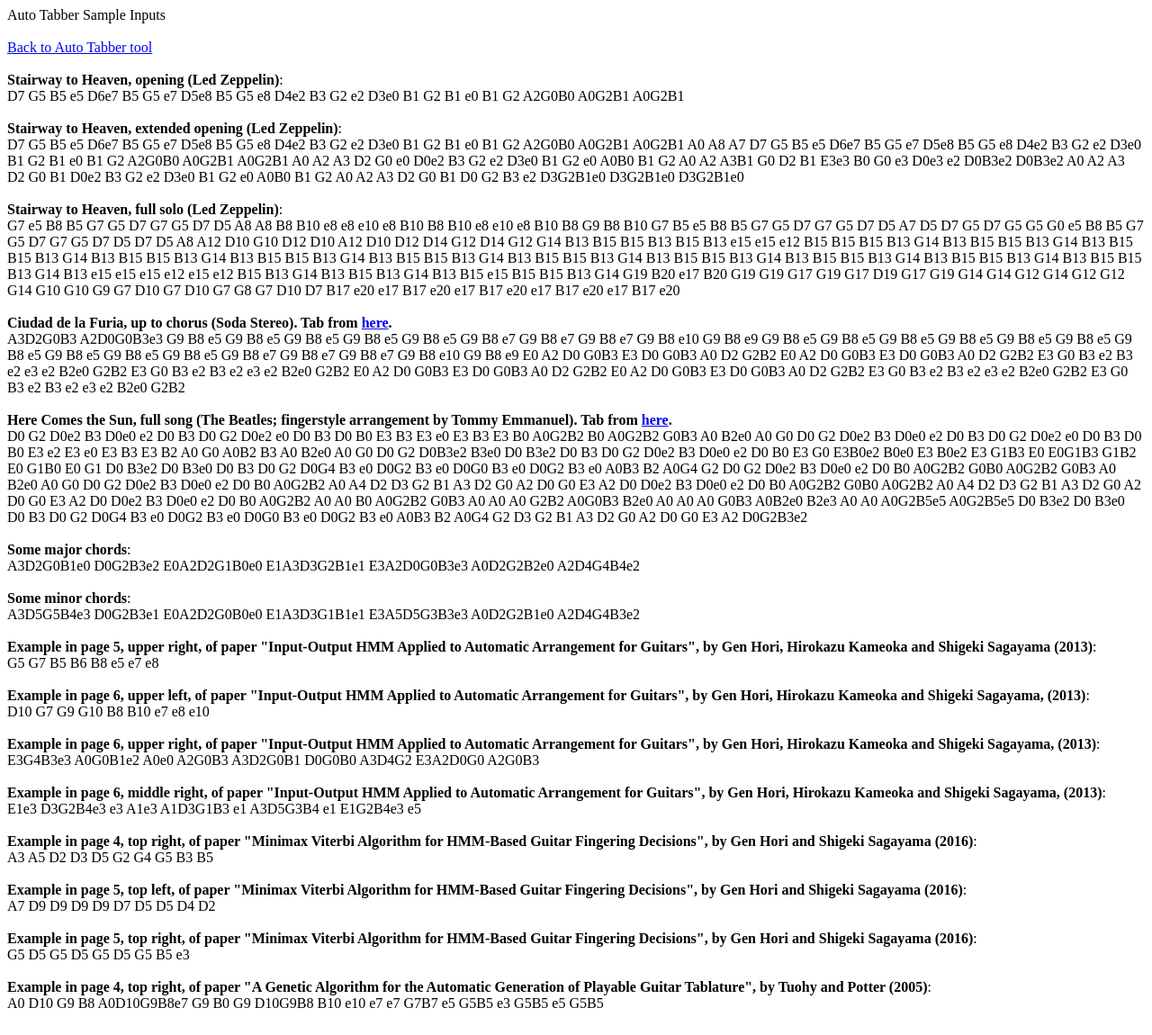
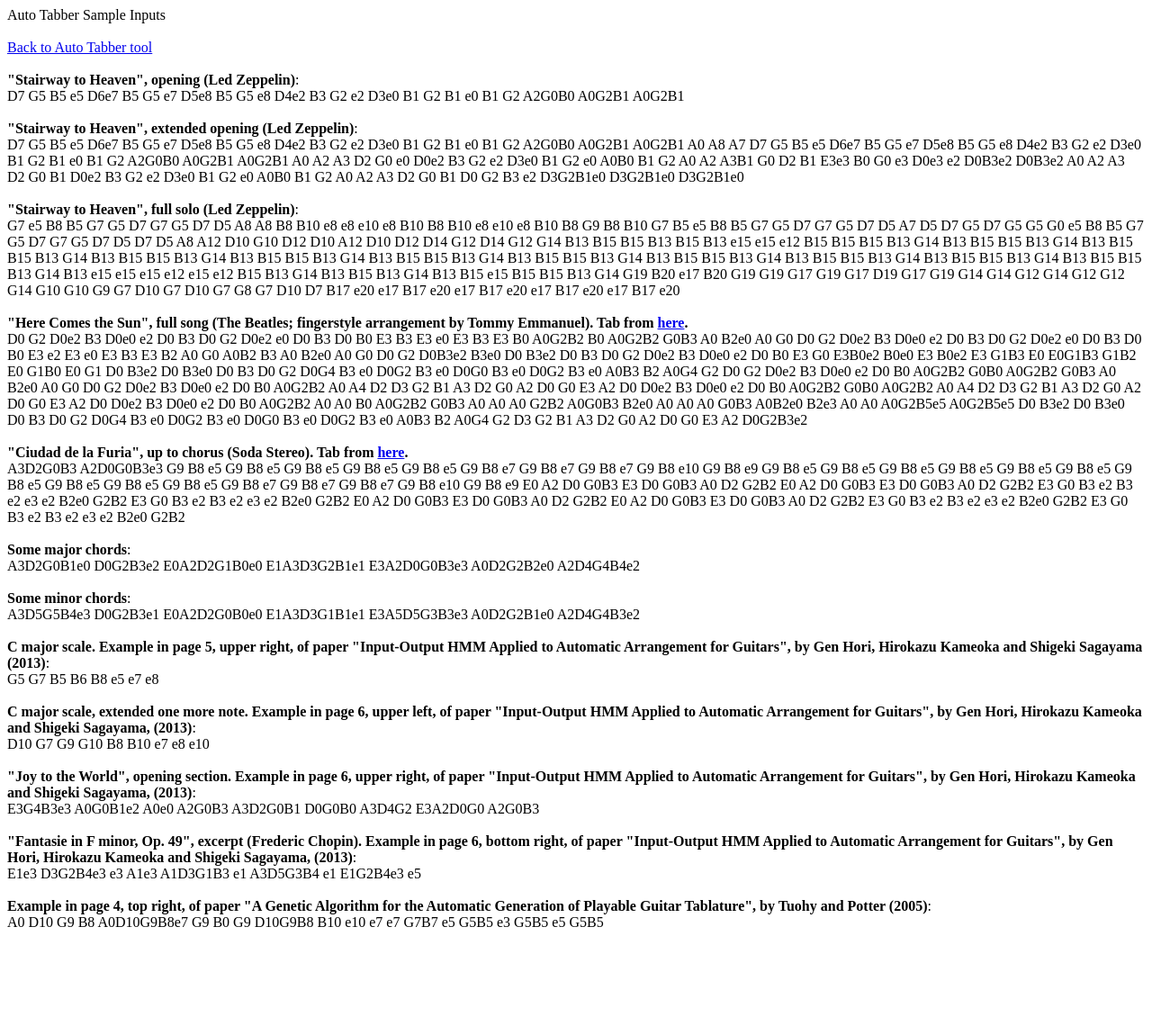
Before and after one commit to sprillo/web-app, a Python web app: template templates/auto_tabber_samples.html in a window 1280 px wide. Shown: the whole page at 90% size. After the commit the page ends 1030 px from the top, so only its background shows below. Run offline with Jinja, Linux system fonts and the light colour scheme; the template is opened without the code that fills it, so the values that code supplies are empty.

Commit message:
Remove some useless examples

```diff
--- a/templates/auto_tabber_samples.html
+++ b/templates/auto_tabber_samples.html
@@ -15,15 +15,13 @@
 
 	<br><br>
 
-	<b>Stairway to Heaven, opening (Led Zeppelin)</b>:<br> D7 G5 B5 e5 D6e7 B5 G5 e7 D5e8 B5 G5 e8 D4e2 B3 G2 e2 D3e0 B1 G2 B1 e0 B1 G2 A2G0B0 A0G2B1 A0G2B1
+	<b>"Stairway to Heaven", opening (Led Zeppelin)</b>:<br> D7 G5 B5 e5 D6e7 B5 G5 e7 D5e8 B5 G5 e8 D4e2 B3 G2 e2 D3e0 B1 G2 B1 e0 B1 G2 A2G0B0 A0G2B1 A0G2B1
 	<br><br>
-	<b>Stairway to Heaven, extended opening (Led Zeppelin)</b>:<br> D7 G5 B5 e5 D6e7 B5 G5 e7 D5e8 B5 G5 e8 D4e2 B3 G2 e2 D3e0 B1 G2 B1 e0 B1 G2 A2G0B0 A0G2B1 A0G2B1 A0 A8 A7 D7 G5 B5 e5 D6e7 B5 G5 e7 D5e8 B5 G5 e8 D4e2 B3 G2 e2 D3e0 B1 G2 B1 e0 B1 G2 A2G0B0 A0G2B1 A0G2B1 A0 A2 A3 D2 G0 e0 D0e2 B3 G2 e2 D3e0 B1 G2 e0 A0B0 B1 G2 A0 A2 A3B1 G0 D2 B1 E3e3 B0 G0 e3 D0e3 e2 D0B3e2 D0B3e2 A0 A2 A3 D2 G0 B1 D0e2 B3 G2 e2 D3e0 B1 G2 e0 A0B0 B1 G2 A0 A2 A3 D2 G0 B1 D0 G2 B3 e2 D3G2B1e0 D3G2B1e0 D3G2B1e0
+	<b>"Stairway to Heaven", extended opening (Led Zeppelin)</b>:<br> D7 G5 B5 e5 D6e7 B5 G5 e7 D5e8 B5 G5 e8 D4e2 B3 G2 e2 D3e0 B1 G2 B1 e0 B1 G2 A2G0B0 A0G2B1 A0G2B1 A0 A8 A7 D7 G5 B5 e5 D6e7 B5 G5 e7 D5e8 B5 G5 e8 D4e2 B3 G2 e2 D3e0 B1 G2 B1 e0 B1 G2 A2G0B0 A0G2B1 A0G2B1 A0 A2 A3 D2 G0 e0 D0e2 B3 G2 e2 D3e0 B1 G2 e0 A0B0 B1 G2 A0 A2 A3B1 G0 D2 B1 E3e3 B0 G0 e3 D0e3 e2 D0B3e2 D0B3e2 A0 A2 A3 D2 G0 B1 D0e2 B3 G2 e2 D3e0 B1 G2 e0 A0B0 B1 G2 A0 A2 A3 D2 G0 B1 D0 G2 B3 e2 D3G2B1e0 D3G2B1e0 D3G2B1e0
 	<br><br>
-	<b>Stairway to Heaven, full solo (Led Zeppelin)</b>:<br> G7 e5 B8 B5 G7 G5 D7 G7 G5 D7 D5 A8 A8 B8 B10 e8 e8 e10 e8 B10 B8 B10 e8 e10 e8 B10 B8 G9 B8 B10 G7 B5 e5 B8 B5 G7 G5 D7 G7 G5 D7 D5 A7 D5 D7 G5 D7 G5 G5 G0 e5 B8 B5 G7 G5 D7 G7 G5 D7 D5 D7 D5 A8 A12 D10 G10 D12 D10 A12 D10 D12 D14 G12 D14 G12 G14 B13 B15 B15 B13 B15 B13 e15 e15 e12 B15 B15 B15 B13 G14 B13 B15 B15 B13 G14 B13 B15 B15 B13 G14 B13 B15 B15 B13 G14 B13 B15 B15 B13 G14 B13 B15 B15 B13 G14 B13 B15 B15 B13 G14 B13 B15 B15 B13 G14 B13 B15 B15 B13 G14 B13 B15 B15 B13 G14 B13 B15 B15 B13 G14 B13 e15 e15 e15 e12 e15 e12 B15 B13 G14 B13 B15 B13 G14 B13 B15 e15 B15 B15 B13 G14 G19 B20 e17 B20 G19 G19 G17 G19 G17 D19 G17 G19 G14 G14 G12 G14 G12 G12 G14 G10 G10 G9 G7 D10 G7 D10 G7 G8 G7 D10 D7 B17 e20 e17 B17 e20 e17 B17 e20 e17 B17 e20 e17 B17 e20
+	<b>"Stairway to Heaven", full solo (Led Zeppelin)</b>:<br> G7 e5 B8 B5 G7 G5 D7 G7 G5 D7 D5 A8 A8 B8 B10 e8 e8 e10 e8 B10 B8 B10 e8 e10 e8 B10 B8 G9 B8 B10 G7 B5 e5 B8 B5 G7 G5 D7 G7 G5 D7 D5 A7 D5 D7 G5 D7 G5 G5 G0 e5 B8 B5 G7 G5 D7 G7 G5 D7 D5 D7 D5 A8 A12 D10 G10 D12 D10 A12 D10 D12 D14 G12 D14 G12 G14 B13 B15 B15 B13 B15 B13 e15 e15 e12 B15 B15 B15 B13 G14 B13 B15 B15 B13 G14 B13 B15 B15 B13 G14 B13 B15 B15 B13 G14 B13 B15 B15 B13 G14 B13 B15 B15 B13 G14 B13 B15 B15 B13 G14 B13 B15 B15 B13 G14 B13 B15 B15 B13 G14 B13 B15 B15 B13 G14 B13 B15 B15 B13 G14 B13 e15 e15 e15 e12 e15 e12 B15 B13 G14 B13 B15 B13 G14 B13 B15 e15 B15 B15 B13 G14 G19 B20 e17 B20 G19 G19 G17 G19 G17 D19 G17 G19 G14 G14 G12 G14 G12 G12 G14 G10 G10 G9 G7 D10 G7 D10 G7 G8 G7 D10 D7 B17 e20 e17 B17 e20 e17 B17 e20 e17 B17 e20 e17 B17 e20
 	<br><br>
-	<b>Ciudad de la Furia, up to chorus (Soda Stereo). Tab from <a href="https://tabs.ultimate-guitar.com/s/soda_stereo/en_la_ciudad_de_la_furia_tab.htm">here</a>.</b><br>A3D2G0B3 A2D0G0B3e3 G9 B8 e5 G9 B8 e5 G9 B8 e5 G9 B8 e5 G9 B8 e5 G9 B8 e7 G9 B8 e7 G9 B8 e7 G9 B8 e10 G9 B8 e9 G9 B8 e5 G9 B8 e5 G9 B8 e5 G9 B8 e5 G9 B8 e5 G9 B8 e5 G9 B8 e5 G9 B8 e5 G9 B8 e5 G9 B8 e5 G9 B8 e7 G9 B8 e7 G9 B8 e7 G9 B8 e10 G9 B8 e9 E0 A2 D0 G0B3 E3 D0 G0B3 A0 D2 G2B2 E0 A2 D0 G0B3 E3 D0 G0B3 A0 D2 G2B2 E3 G0 B3 e2 B3 e2 e3 e2 B2e0 G2B2 E3 G0 B3 e2 B3 e2 e3 e2 B2e0 G2B2 E0 A2 D0 G0B3 E3 D0 G0B3 A0 D2 G2B2 E0 A2 D0 G0B3 E3 D0 G0B3 A0 D2 G2B2 E3 G0 B3 e2 B3 e2 e3 e2 B2e0 G2B2 E3 G0 B3 e2 B3 e2 e3 e2 B2e0 G2B2
-	<br><br>
-	<b>Here Comes the Sun, full song (The Beatles; fingerstyle arrangement by Tommy Emmanuel). Tab from <a href="https://tommyemmanuel.files.wordpress.com/2007/09/tommy-emmanuel-here-comes-the-sun.pdf">here</a>.</b><br>D0 G2 D0e2 B3 D0e0 e2 D0 B3 D0 G2 D0e2 e0 D0 B3 D0 B0 E3 B3 E3 e0 E3 B3 E3 B0 A0G2B2 B0 A0G2B2 G0B3 A0 B2e0 A0 G0 D0 G2 D0e2 B3 D0e0 e2 D0 B3 D0 G2 D0e2 e0 D0 B3 D0 B0 E3 e2 E3 e0 E3 B3 E3 B2 A0 G0 A0B2 B3 A0 B2e0 A0 G0
+	<b>"Here Comes the Sun", full song (The Beatles; fingerstyle arrangement by Tommy Emmanuel). Tab from <a href="https://tommyemmanuel.files.wordpress.com/2007/09/tommy-emmanuel-here-comes-the-sun.pdf">here</a>.</b><br>D0 G2 D0e2 B3 D0e0 e2 D0 B3 D0 G2 D0e2 e0 D0 B3 D0 B0 E3 B3 E3 e0 E3 B3 E3 B0 A0G2B2 B0 A0G2B2 G0B3 A0 B2e0 A0 G0 D0 G2 D0e2 B3 D0e0 e2 D0 B3 D0 G2 D0e2 e0 D0 B3 D0 B0 E3 e2 E3 e0 E3 B3 E3 B2 A0 G0 A0B2 B3 A0 B2e0 A0 G0
 	D0 G2 D0B3e2 B3e0 D0 B3e2 D0 B3 D0 G2 D0e2 B3 D0e0 e2 D0 B0 E3 G0 E3B0e2 B0e0 E3 B0e2 E3 G1B3 E0 E0G1B3 G1B2 E0 G1B0 E0 G1
 	D0 B3e2 D0 B3e0 D0 B3 D0 G2 D0G4 B3 e0 D0G2 B3 e0 D0G0 B3 e0 D0G2 B3 e0 A0B3 B2 A0G4 G2 D0 G2 D0e2 B3 D0e0 e2 D0 B0 A0G2B2 G0B0 A0G2B2 G0B3 A0 B2e0 A0 G0
 	D0 G2 D0e2 B3 D0e0 e2 D0 B0 A0G2B2 A0 A4 D2 D3 G2 B1 A3 D2 G0 A2 D0 G0 E3 A2 D0 D0e2 B3 D0e0 e2 D0 B0 A0G2B2 G0B0 A0G2B2
@@ -31,26 +29,21 @@
 	A0G2B2 A0 A0 B0 A0G2B2 G0B3 A0 A0 A0 G2B2 A0G0B3 B2e0 A0 A0 A0 G0B3 A0B2e0 B2e3 A0 A0 A0G2B5e5 A0G2B5e5
 	D0 B3e2 D0 B3e0 D0 B3 D0 G2 D0G4 B3 e0 D0G2 B3 e0 D0G0 B3 e0 D0G2 B3 e0 A0B3 B2 A0G4 G2 D3 G2 B1 A3 D2 G0 A2 D0 G0 E3 A2 D0G2B3e2
 	<br><br>
+	<b>"Ciudad de la Furia", up to chorus (Soda Stereo). Tab from <a href="https://tabs.ultimate-guitar.com/s/soda_stereo/en_la_ciudad_de_la_furia_tab.htm">here</a>.</b><br>A3D2G0B3 A2D0G0B3e3 G9 B8 e5 G9 B8 e5 G9 B8 e5 G9 B8 e5 G9 B8 e5 G9 B8 e7 G9 B8 e7 G9 B8 e7 G9 B8 e10 G9 B8 e9 G9 B8 e5 G9 B8 e5 G9 B8 e5 G9 B8 e5 G9 B8 e5 G9 B8 e5 G9 B8 e5 G9 B8 e5 G9 B8 e5 G9 B8 e5 G9 B8 e7 G9 B8 e7 G9 B8 e7 G9 B8 e10 G9 B8 e9 E0 A2 D0 G0B3 E3 D0 G0B3 A0 D2 G2B2 E0 A2 D0 G0B3 E3 D0 G0B3 A0 D2 G2B2 E3 G0 B3 e2 B3 e2 e3 e2 B2e0 G2B2 E3 G0 B3 e2 B3 e2 e3 e2 B2e0 G2B2 E0 A2 D0 G0B3 E3 D0 G0B3 A0 D2 G2B2 E0 A2 D0 G0B3 E3 D0 G0B3 A0 D2 G2B2 E3 G0 B3 e2 B3 e2 e3 e2 B2e0 G2B2 E3 G0 B3 e2 B3 e2 e3 e2 B2e0 G2B2
+	<br><br>
 	<b>Some major chords</b>:<br> A3D2G0B1e0 D0G2B3e2 E0A2D2G1B0e0 E1A3D3G2B1e1 E3A2D0G0B3e3 A0D2G2B2e0 A2D4G4B4e2
 	<br><br>
 	<b>Some minor chords</b>:<br> A3D5G5B4e3 D0G2B3e1 E0A2D2G0B0e0 E1A3D3G1B1e1 E3A5D5G3B3e3 A0D2G2B1e0 A2D4G4B3e2
 	<br><br>
-	<b>Example in page 5, upper right, of paper "Input-Output HMM Applied to Automatic Arrangement for Guitars", by Gen Hori, Hirokazu Kameoka and Shigeki Sagayama (2013)</b>:<br> G5 G7 B5 B6 B8 e5 e7 e8
+	<b>C major scale. Example in page 5, upper right, of paper "Input-Output HMM Applied to Automatic Arrangement for Guitars", by Gen Hori, Hirokazu Kameoka and Shigeki Sagayama (2013)</b>:<br> G5 G7 B5 B6 B8 e5 e7 e8
 	<br><br>
-	<b>Example in page 6, upper left, of paper "Input-Output HMM Applied to Automatic Arrangement for Guitars", by Gen Hori, Hirokazu Kameoka and Shigeki Sagayama, (2013)</b>:<br> D10 G7 G9 G10 B8 B10 e7 e8 e10
+	<b>C major scale, extended one more note. Example in page 6, upper left, of paper "Input-Output HMM Applied to Automatic Arrangement for Guitars", by Gen Hori, Hirokazu Kameoka and Shigeki Sagayama, (2013)</b>:<br> D10 G7 G9 G10 B8 B10 e7 e8 e10
 	<br><br>
-	<b>Example in page 6, upper right, of paper "Input-Output HMM Applied to Automatic Arrangement for Guitars", by Gen Hori, Hirokazu Kameoka and Shigeki Sagayama, (2013)</b>:<br> E3G4B3e3 A0G0B1e2 A0e0 A2G0B3 A3D2G0B1 D0G0B0 A3D4G2 E3A2D0G0 A2G0B3
+	<b>"Joy to the World", opening section. Example in page 6, upper right, of paper "Input-Output HMM Applied to Automatic Arrangement for Guitars", by Gen Hori, Hirokazu Kameoka and Shigeki Sagayama, (2013)</b>:<br> E3G4B3e3 A0G0B1e2 A0e0 A2G0B3 A3D2G0B1 D0G0B0 A3D4G2 E3A2D0G0 A2G0B3
 	<br><br>
-	<b>Example in page 6, middle right, of paper "Input-Output HMM Applied to Automatic Arrangement for Guitars", by Gen Hori, Hirokazu Kameoka and Shigeki Sagayama, (2013)</b>:<br> E1e3 D3G2B4e3 e3 A1e3 A1D3G1B3 e1 A3D5G3B4 e1 E1G2B4e3 e5
-	<br><br>
-	<b>Example in page 4, top right, of paper "Minimax Viterbi Algorithm for HMM-Based Guitar Fingering Decisions", by Gen Hori and Shigeki Sagayama (2016)</b>:<br> A3 A5 D2 D3 D5 G2 G4 G5 B3 B5
-	<br><br>
-	<b>Example in page 5, top left, of paper "Minimax Viterbi Algorithm for HMM-Based Guitar Fingering Decisions", by Gen Hori and Shigeki Sagayama (2016)</b>:<br> A7 D9 D9 D9 D9 D7 D5 D5 D4 D2
-	<br><br>
-	<b>Example in page 5, top right, of paper "Minimax Viterbi Algorithm for HMM-Based Guitar Fingering Decisions", by Gen Hori and Shigeki Sagayama (2016)</b>:<br> G5 D5 G5 D5 G5 D5 G5 B5 e3
+	<b>"Fantasie in F minor, Op. 49", excerpt (Frederic Chopin). Example in page 6, bottom right, of paper "Input-Output HMM Applied to Automatic Arrangement for Guitars", by Gen Hori, Hirokazu Kameoka and Shigeki Sagayama, (2013)</b>:<br> E1e3 D3G2B4e3 e3 A1e3 A1D3G1B3 e1 A3D5G3B4 e1 E1G2B4e3 e5
 	<br><br>
 	<b>Example in page 4, top right, of paper "A Genetic Algorithm for the Automatic Generation of Playable Guitar Tablature", by Tuohy and Potter (2005)</b>:<br> A0 D10 G9 B8 A0D10G9B8e7 G9 B0 G9 D10G9B8 B10 e10 e7 e7 G7B7 e5 G5B5 e3 G5B5 e5 G5B5
-
 	<br><br>
 
 </html>
```
